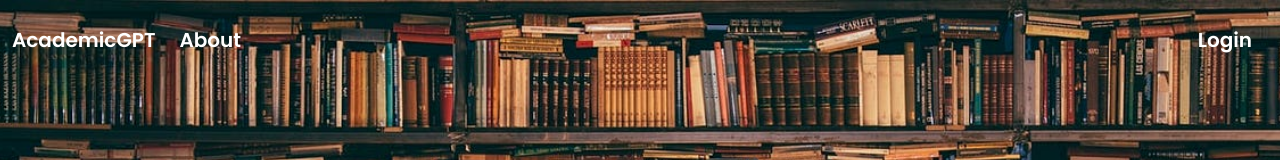
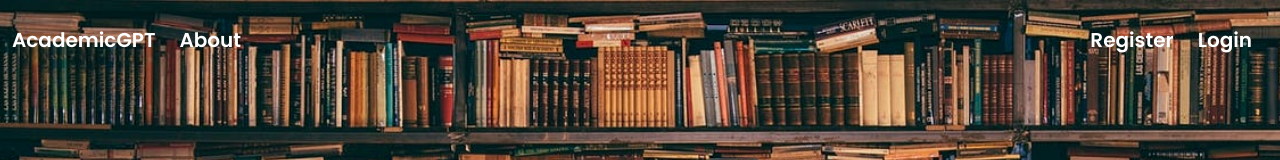
Before and after one commit to vanilladucky/AcademicGPT, a React (Vite) app in the folder frontend/: page / in a window 1280 px wide. Shown: the top 160 px of the page. Built offline with nearby package versions, Linux system fonts and the light colour scheme.

Commit message:
add register button

```diff
--- a/frontend/src/pages/HomePage.jsx
+++ b/frontend/src/pages/HomePage.jsx
@@ -21,6 +21,13 @@ function HomePage() {
           <a
             className="navbar-brand ms-auto hover-effect-small"
             href="/login"
+            style={{ fontFamily: 'Poppins', color: 'white', fontWeight: 'bold' }}
+          >
+            Register
+          </a>
+          <a
+            className="navbar-brand ms-2 hover-effect-small"
+            href="/register"
             style={{ fontFamily: 'Poppins', color: 'white', fontWeight: 'bold' }}
           >
             Login
```
